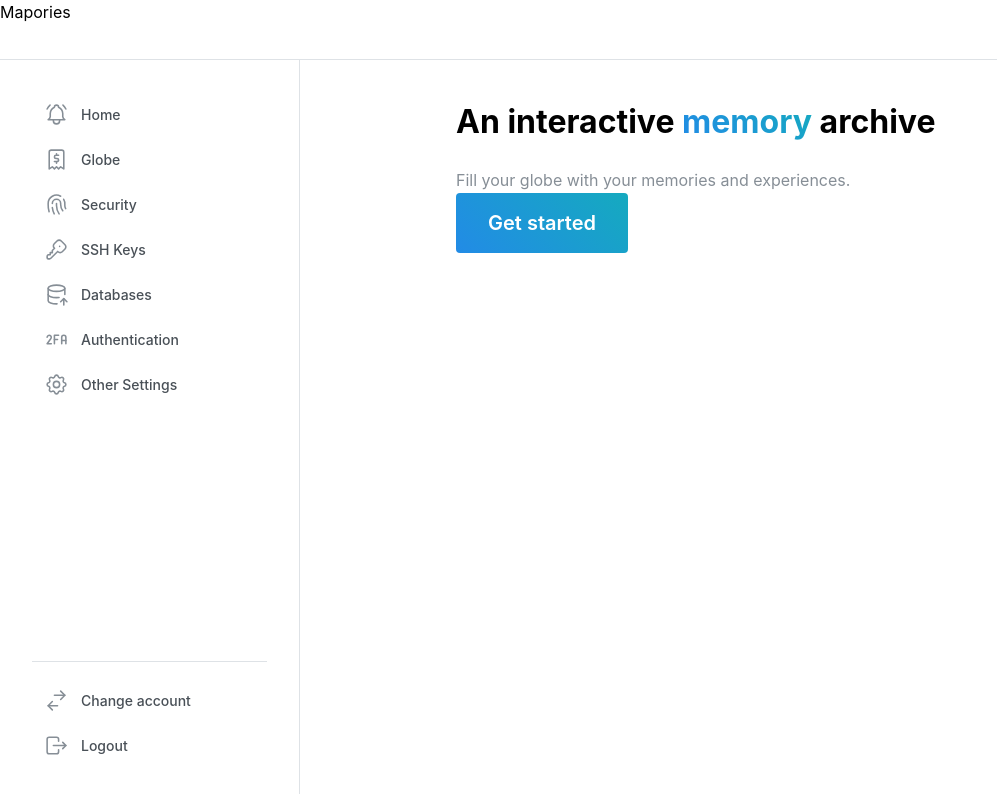
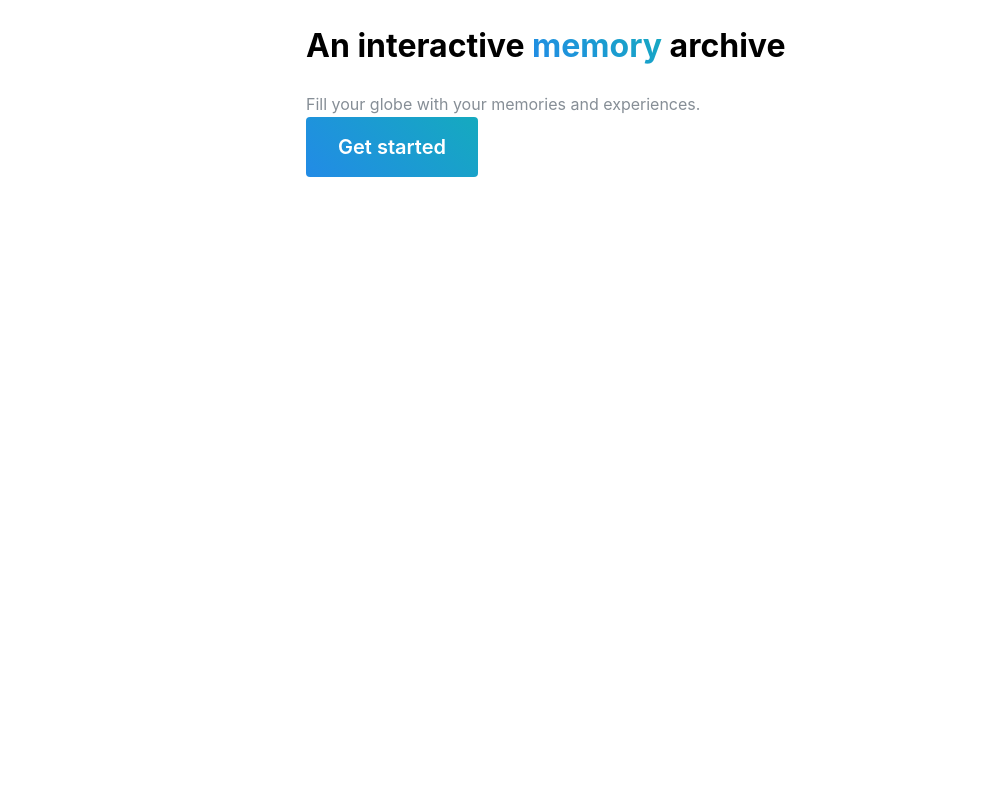
Before and after one commit to pabsdsr/mapories, a Next.js app in the folder app/: page / in a window 1280 px wide. Shown: the top 794 px of the page, without its empty margins (0-997 px from the left). Built offline with nearby package versions, Linux system fonts and the light colour scheme.

Commit message:
fixed app shell

```diff
--- a/app/app/layout.tsx
+++ b/app/app/layout.tsx
@@ -23,9 +23,10 @@ export default function RootLayout({ children }: { children: ReactNode }) {
       </head>
       <body>
         <MantineProvider theme={theme}>
-          <AppStructure>
+          {children}
+          {/* <AppStructure>
             {children}
-          </AppStructure>
+          </AppStructure> */}
         </MantineProvider>
       </body>
     </html>
```
Also changed, not shown: app/app/globe/page.tsx (+5 -4 lines), app/app/home/page.tsx (+4 -3 lines).
